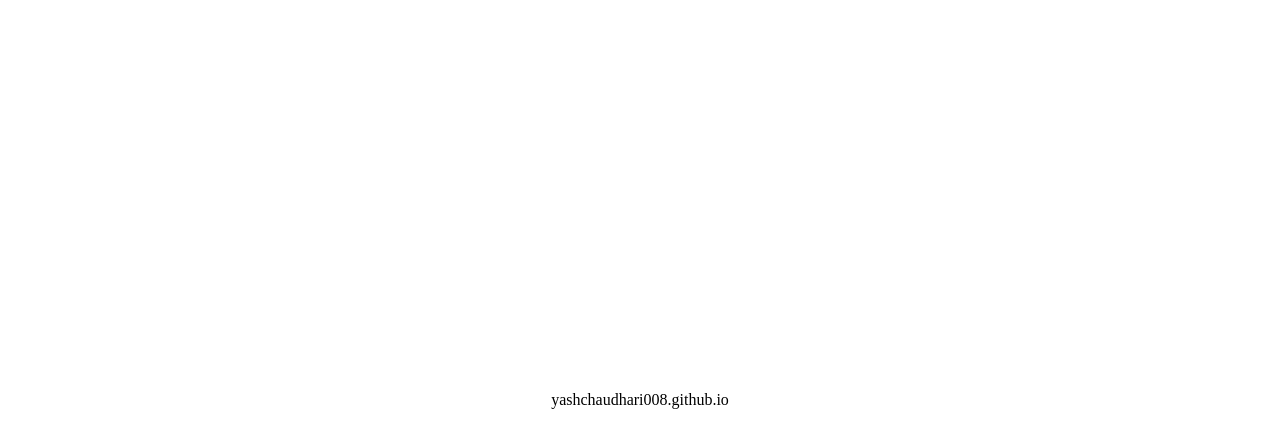
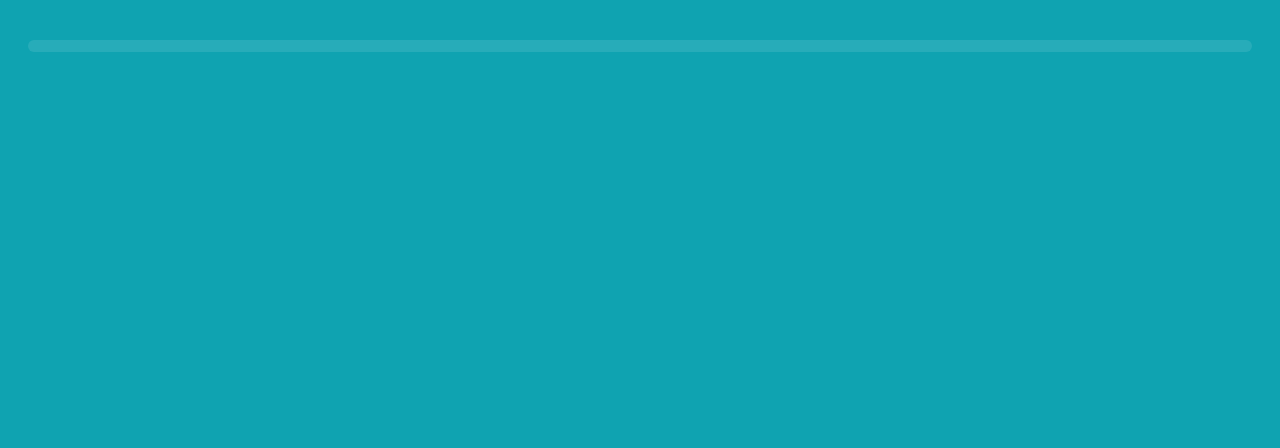
Before and after one commit to yashchaudhari008/yashchaudhari008.github.io, a React (Vite) app: page / in a window 1280 px wide. Shown: the top 448 px of the page. Built offline with nearby package versions, Linux system fonts and the light colour scheme.

Commit message:
added basic app listing

```diff
--- a/public/404.html
+++ b/public/404.html
@@ -45,9 +45,8 @@
 			background: #fafafa;
 			padding: 24px;
 			border-radius: 100px;
-			box-shadow: 0 0 0 5px var(--primary-color),
-				0 0 0 20px var(--secondary-color);
-			border: 8px solid var(--primary-color);
+			box-shadow: 0 0 0 14px var(--secondary-color);
+			border: 14px solid var(--primary-color);
 			transform: rotate3d(1, 1, 1, 340deg);
 
 			display: flex;
--- /dev/null
+++ b/src/components/AppListing/AppListing.tsx
@@ -0,0 +1,30 @@
+import styles from "./appListing.module.scss";
+
+const appList = [];
+
+const AppListing = () => {
+    return (
+        <div className={styles.appListing}>
+            <div className={styles.cardHolder}>
+                {appList.filter(entry => !entry.archived).map((entry) => {
+                    return <div key={entry.id} id={entry.name} className={styles.card}>
+                        <h1>{entry.name}</h1>
+                        <p>{entry.description}</p>
+                    </div>
+                })}
+
+            </div>
+            <div className={styles.break}></div>
+            <div className={styles.cardHolder}>
+                {appList.filter(entry => entry.archived).map((entry) => {
+                    return <div key={entry.id} id={entry.name} className={styles.card}>
+                        <h1>{entry.name}</h1>
+                        <p>{entry.description}</p>
+                    </div>
+                })}
+            </div>
+        </div>
+    )
+}
+
+export default AppListing
--- /dev/null
+++ b/src/components/AppListing/appListing.module.scss
@@ -0,0 +1,38 @@
+@use "../../styles/variables.scss" as sVar;
+
+.appListing {
+    display: flex;
+    flex-direction: column;
+    gap: 24px;
+    .break {
+        height: 12px;
+        background-color: white;
+        opacity: 10%;
+        border-radius: 30px;
+        margin-inline: 12px;
+    }
+}
+.cardHolder {
+    display: flex;
+    flex-wrap: wrap;
+    gap: 16px;
+    .card {
+        min-width: 250px;
+        min-height: 120px;
+        display: flex;
+        flex-direction: column;
+        gap: 8px;
+        padding: 24px;
+        border-radius: 32px;
+        background-color: sVar.$secondary-color;
+        color: black;
+        flex:1;
+        border: 12px solid black;
+        h1::before {
+            content: "> ";
+            font-size: 24px;
+            color: sVar.$primary-color;
+            filter: grayscale(1);
+        }
+    }
+}
--- a/src/index.scss
+++ b/src/index.scss
@@ -1,6 +1,18 @@
-html {
+@use "./styles/variables.scss" as sVar;
+
+* {
+    margin: 0;
+    padding: 0;
+}
+html, body {
     height: 100dvh;
-    display: flex;
-    align-items: center;
-    justify-content: center;
+    background: sVar.$primary-color;
+    color: white;
+    font-family: "inter", sans-serif;
 }
+h1 {
+    overflow: hidden;
+    text-overflow: ellipsis;
+    white-space: nowrap;
+    font-family: "Poppins", sans-serif;
+}
--- a/src/pages/Homepage.tsx
+++ b/src/pages/Homepage.tsx
@@ -1,6 +1,11 @@
+import AppListing from '../components/AppListing/AppListing'
+import styles from './homepage.module.scss'
+
 const App = () => {
   return (
-    <div>yashchaudhari008.github.io</div>
+    <div className={styles.app}>
+      <AppListing />
+    </div>
   )
 }
 
--- /dev/null
+++ b/src/pages/homepage.module.scss
@@ -0,0 +1,3 @@
+.app {
+    padding: 16px;
+}
--- /dev/null
+++ b/src/styles/variables.scss
@@ -0,0 +1,2 @@
+$primary-color: #0FA3B1;
+$secondary-color: #D9E5D6;
```
